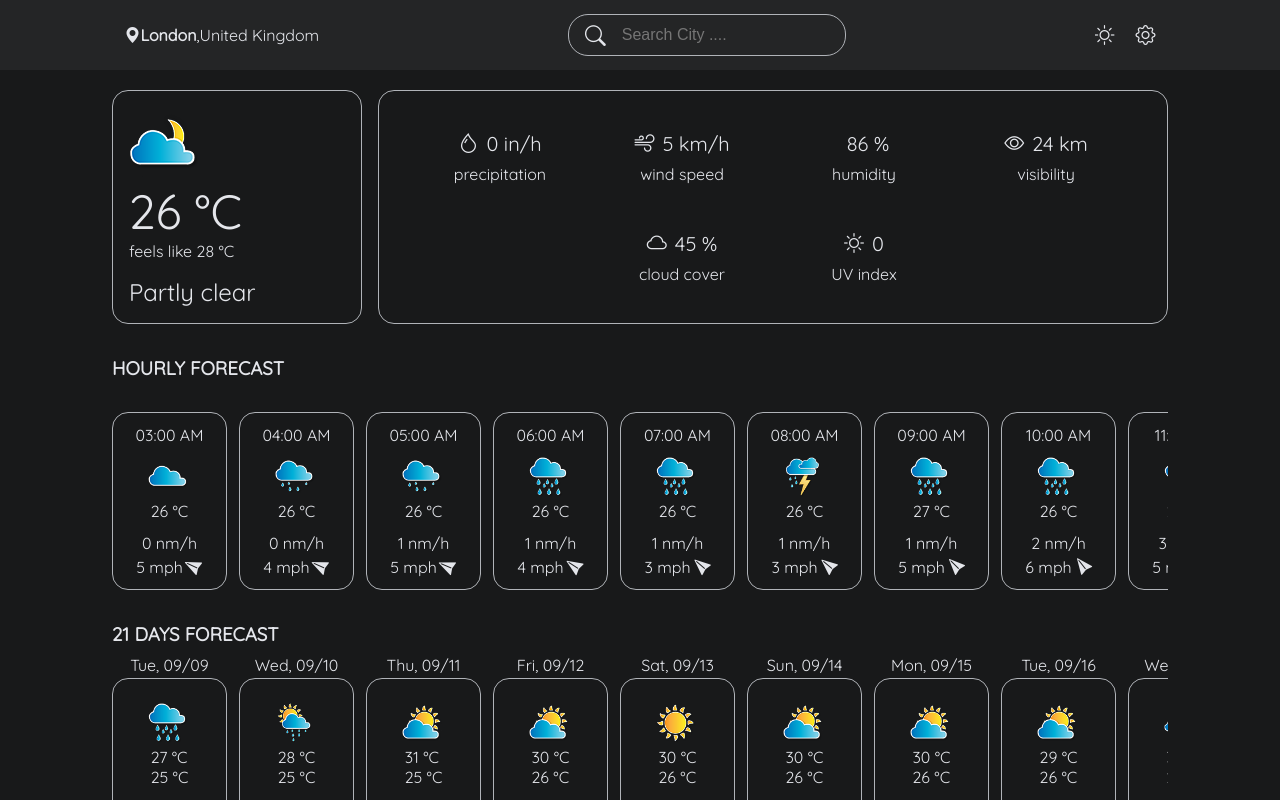
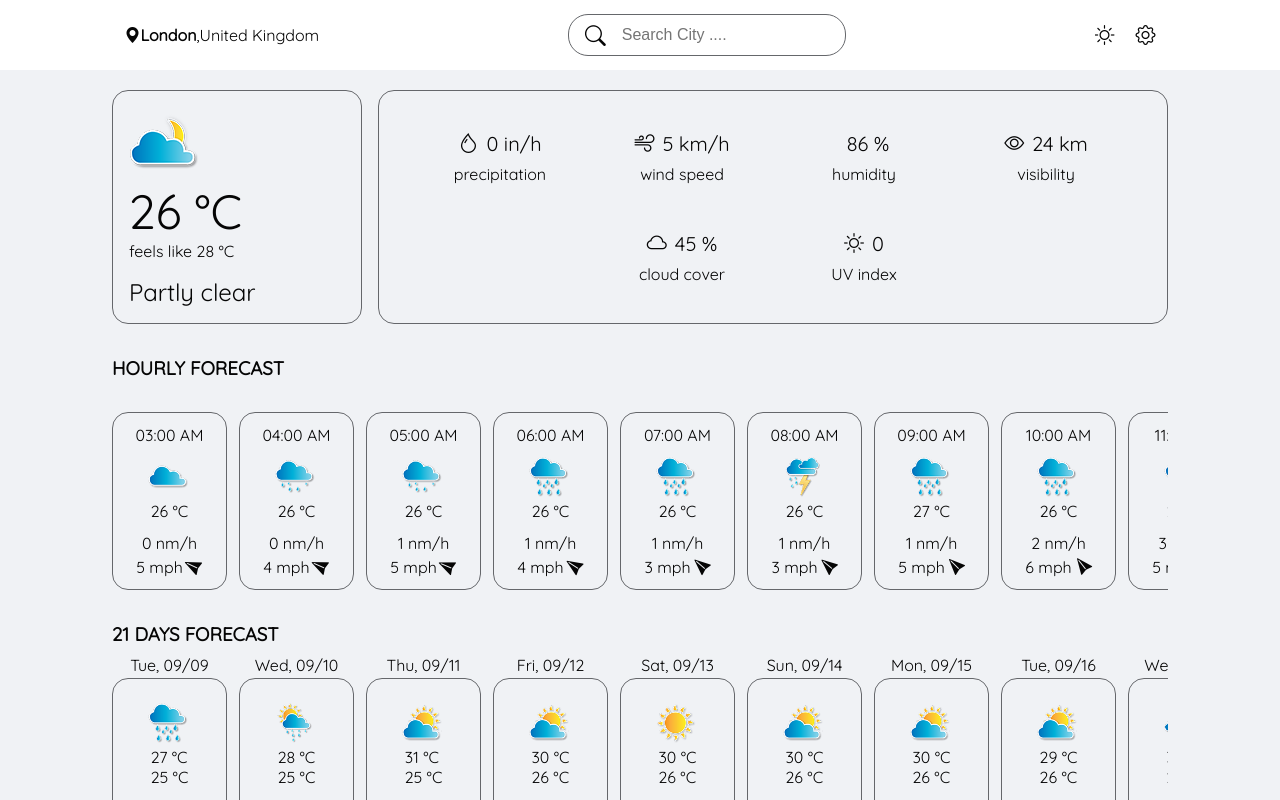
Before and after one commit to Muntahasiddique/WeatherApp_react, a React (Vite) app: page / in a window 1280 px wide. Built offline with nearby package versions, Linux system fonts and the light colour scheme.

Commit message:
Added THEMETOGGLE FUNCTIONALITY

```diff
--- a/src/App.jsx
+++ b/src/App.jsx
@@ -1,11 +1,12 @@
 
+import { useContext } from 'react'
 import Header from './components/Header'
 import Main from './components/Main'
 import './styles/components/App.scss'
 import 'bootstrap-icons/font/bootstrap-icons.css'
-
+import ThemeContext from './context/theme.context'
 function App() {
-const dark = true;
+const {dark} = useContext(ThemeContext)
 
   return (
     <div className={`App-${ dark? 'dark'  : 'light' }`}>
--- a/src/components/Settings.jsx
+++ b/src/components/Settings.jsx
@@ -1,14 +1,22 @@
+import { useContext } from 'react'
 import '../styles/components/Settings.scss'
 
+import ThemeContext from '../context/theme.context'
+
 function Settings() {
+  const {dark ,setdark ,saveThemetoLocalStorage} = useContext(ThemeContext)
+  const ToggleTheme = ()=>{
+setdark((prevDark)=> !prevDark)
+saveThemetoLocalStorage(!dark)
+  }
   return (
     <div className="Settings" >
       <div className="theme-toggler">
-        <div className="theme-buttons">
-            <div className="light-theme-btn active ">
+        <div className="theme-buttons" onClick={ToggleTheme} >
+            <div className={`light-theme-btn ${dark ? '' : 'active'} ` }>
                 <i className="bi bi-sun" ></i>
             </div>
-              <div className="dark-theme-btn">
+              <div className={`dark-theme-btn ${dark ? 'active' : ''} ` }>
                 <i className="bi bi-moon"></i>
             </div>
         </div>
--- /dev/null
+++ b/src/context/theme.context.jsx
@@ -0,0 +1,32 @@
+import { createContext, useEffect, useState } from "react";
+
+const ThemeContext = createContext();
+
+const THEME_KEY = 'theme';
+function ThemeProvider({children}){
+const [dark , setdark] = useState(true);
+
+const saveThemetoLocalStorage = (theme) =>{
+    localStorage.setItem(THEME_KEY,  JSON.stringify(theme))
+}
+
+useEffect(() => {
+    const savedTheme = localStorage.getItem(THEME_KEY);
+    if (savedTheme !== null) {
+        setdark(savedTheme === 'true');
+        return;
+    }
+
+    const isSystemThemeDark = window.matchMedia('(prefers-color-scheme: dark)').matches;
+    setdark(isSystemThemeDark);
+}, []);
+
+    return (
+        <ThemeContext.Provider value={{dark ,setdark , saveThemetoLocalStorage}}>
+            {children}
+        </ThemeContext.Provider>
+    )
+}
+
+export {ThemeProvider}
+export default ThemeContext;
--- a/src/main.jsx
+++ b/src/main.jsx
@@ -2,9 +2,11 @@ import { StrictMode } from 'react'
 import { createRoot } from 'react-dom/client'
 import './index.css'
 import App from './App.jsx'
+import { ThemeProvider } from './context/theme.context.jsx'
+createRoot(document.getElementById('root')).render(
+<ThemeProvider>
+ <App />
+</ThemeProvider>
 
-createRoot(document.getElementById('root')).render(
-
-    <App />
 
 )
```
